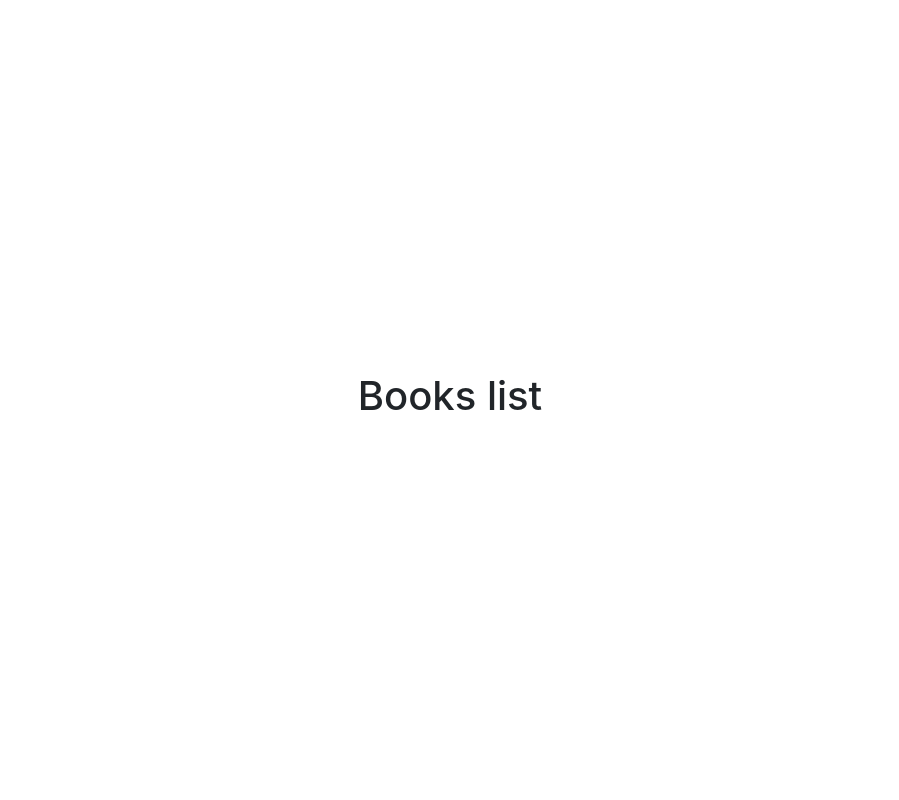
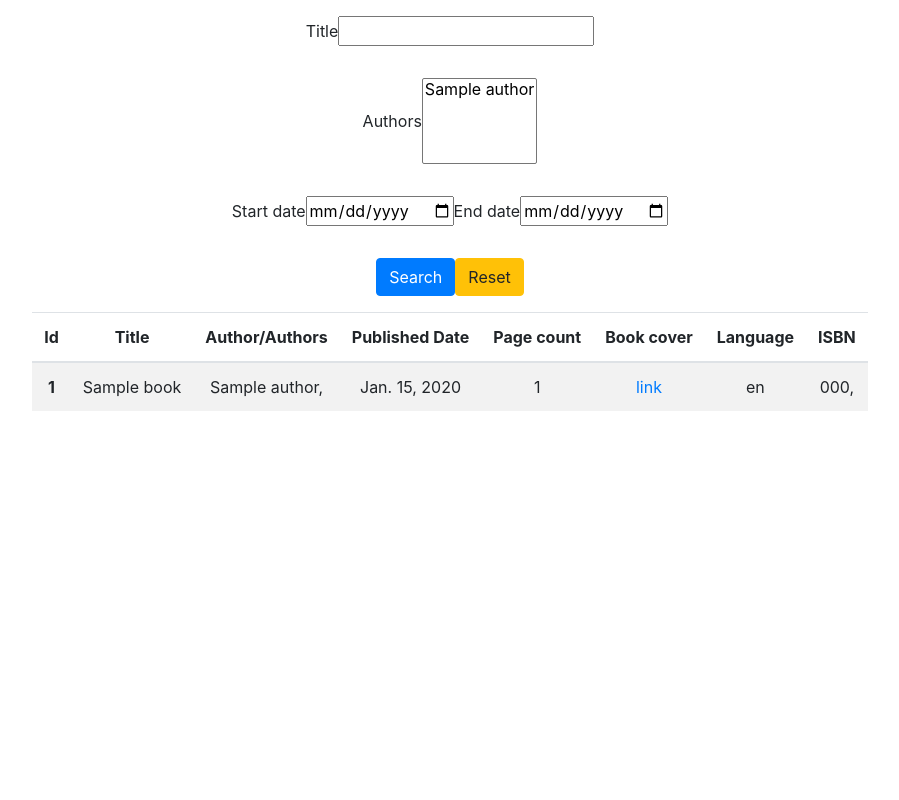
Before and after one commit to Sobiechh/BooksAPI, a Django app: page /books in a window 1280 px wide. Before the commit the part shown is almost empty. Shown: the whole page, without its empty margins (190-1089 px from the left). Run offline with Django 3.2, Linux system fonts and the light colour scheme; tables that the repository leaves empty hold one stand-in row (values such as "Sample post"); some libraries are stand-ins or nearby versions.

Commit message:
Create books list view + filter

```diff
--- /dev/null
+++ b/books/filters.py
@@ -0,0 +1,18 @@
+from django import forms
+from django_filters import FilterSet, DateFilter
+
+from api.models import Book
+
+
+class BookFilter(FilterSet):
+    date_input = forms.DateInput(
+        attrs={
+            "type": "date",
+        }
+    )
+    start_date = DateFilter(field_name='published_date', label='From: ', lookup_expr='gte', widget=date_input)
+    end_date = DateFilter(field_name='published_date', label='To: ', lookup_expr='lte', widget=date_input)
+
+    class Meta:
+        model = Book
+        fields = ('title', 'authors',)
--- a/books/templates/books_list.html
+++ /dev/null
@@ -1,11 +0,0 @@
-{% extends 'base.html' %}
-
-{% block title %}
-    <title> Books list </title>
-{% endblock %}
-
-{% block content %}
-    <div class="d-flex flex-column justify-content-md-center align-items-center vh-100">
-        <h1> Books list </h1>
-    </div>
-{% endblock %}
--- /dev/null
+++ b/books/templates/books_list/index.html
@@ -0,0 +1,75 @@
+{% extends 'base.html' %}
+{% load static %}
+{% block title %}
+    Books list
+{% endblock %}
+
+{% block content %}
+    <div class="d-flex flex-column justify-content-md-center align-items-center vh-50">
+        <div class="d-flex flex-column justify-content-md-center align-items-center p3">
+            <form method="get" class="d-flex flex-column justify-content-md-center align-items-center p3">
+                <div class="d-flex flex-row justify-content-md-center align-items-center p-3">
+                    Title {{ filter.form.title }}
+                </div>
+                <div class="d-flex flex-row justify-content-md-center align-items-center p-3">
+                    Authors {{ filter.form.authors }}
+                </div>
+                <div class="d-flex flex-row justify-content-md-center align-items-center p-3">
+                    Start date {{ filter.form.start_date }}
+                    End date {{ filter.form.end_date }}
+                </div>
+                <div class="d-flex flex-row justify-content-md-center align-items-center p-3">
+                    <button class="btn btn-primary" type="submit"> Search</button>
+                    <a class="btn btn-warning" href="{% url 'books' %}">Reset</a>
+                </div>
+            </form>
+        </div>
+
+        <div class="col-auto">
+            <table class="table table-striped table-hover text-center">
+                <thead>
+                <tr>
+                    <th>Id</th>
+                    <th>Title</th>
+                    <th>Author/Authors</th>
+                    <th>Published Date</th>
+                    <th>Page count</th>
+                    <th>Book cover</th>
+                    <th>Language</th>
+                    <th>ISBN</th>
+                </tr>
+                </thead>
+                <tbody>
+                {% for book in books %}
+                    <tr>
+                        <th>{{ book.book_id }}</th>
+                        <td>{{ book.title }}</td>
+                        <td>
+                            {% for author in book.authors.all %}
+                                {{ author.name }},
+                            {% endfor %}
+                        </td>
+                        <td>{{ book.published_date }}</td>
+                        {% if book.page_count > 0 %}
+                            <td>{{ book.page_count }}</td>
+                        {% else %}
+                            <td> ??</td>
+                        {% endif %}
+                        {% if book.book_cover_link %}
+                            <td><a href="{{ book.book_cover_link }}" target="_blank"> link </a></td>
+                        {% else %}
+                            <td><p>Invalid link</p></td>
+                        {% endif %}
+                        <td>{{ book.publication_language }}</td>
+                        <td>
+                            {% for isbn in book.isbn_set.all %}
+                                {{ isbn.isbn_id }},
+                            {% endfor %}
+                        </td>
+                    </tr>
+                {% endfor %}
+                </tbody>
+            </table>
+        </div>
+    </div>
+{% endblock %}
--- a/books/templates/welcome/index.html
+++ b/books/templates/welcome/index.html
@@ -5,13 +5,13 @@
     <title> Welcome </title>
 {% endblock %}
 {% block style %}
-{#    <link rel="stylesheet" type="text/css" href="{% static 'style.css' %}">#}
+    <link rel="stylesheet" type="text/css" href="{% static 'style.css' %}">
 {% endblock %}
 
 
 {% block content %}
     <div class="d-flex flex-column justify-content-md-center align-items-center vh-100">
-        <div>
+        <div class="welcome_h1">
             <h1>
                 Welcome to
                 <small class="text-muted">books api</small>
--- a/books/views.py
+++ b/books/views.py
@@ -1,12 +1,21 @@
 from django.shortcuts import render
 
 from api.models import Book
+from books.filters import BookFilter
 
 
 def books_list(request):
-    return render(request, "books_list.html",
-                  {"books": Book.objects.all()}
-                  )
+    books = Book.objects.all()
+
+    book_filter = BookFilter(request.GET, queryset=books)
+    books = book_filter.qs
+
+    context = {
+        'books': books,
+        'filter': book_filter,
+    }
+
+    return render(request, 'books_list/index.html', context)
 
 
 def welcome(request):
```
Also changed, not shown: BooksAPI/settings.py (+5 -2 lines).
